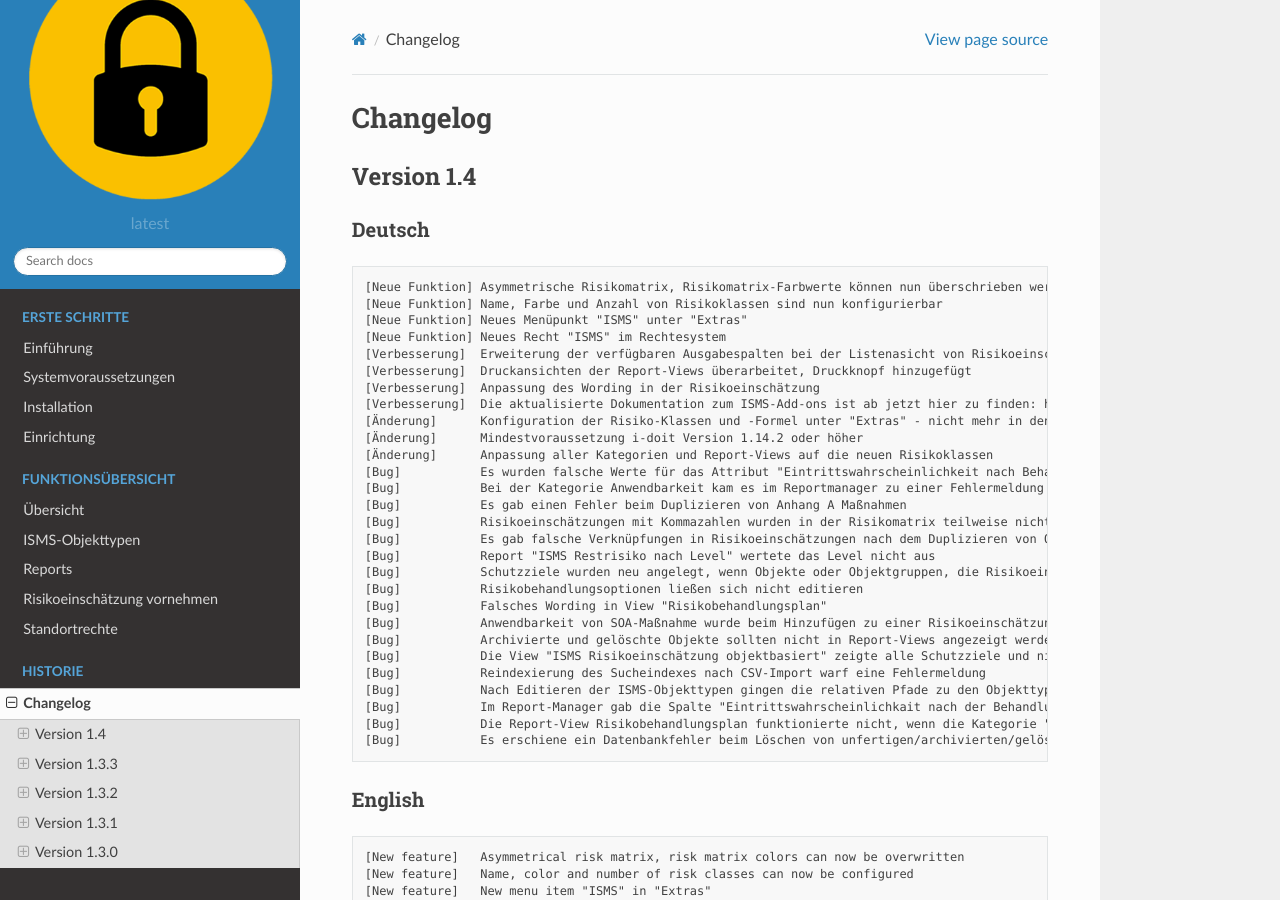
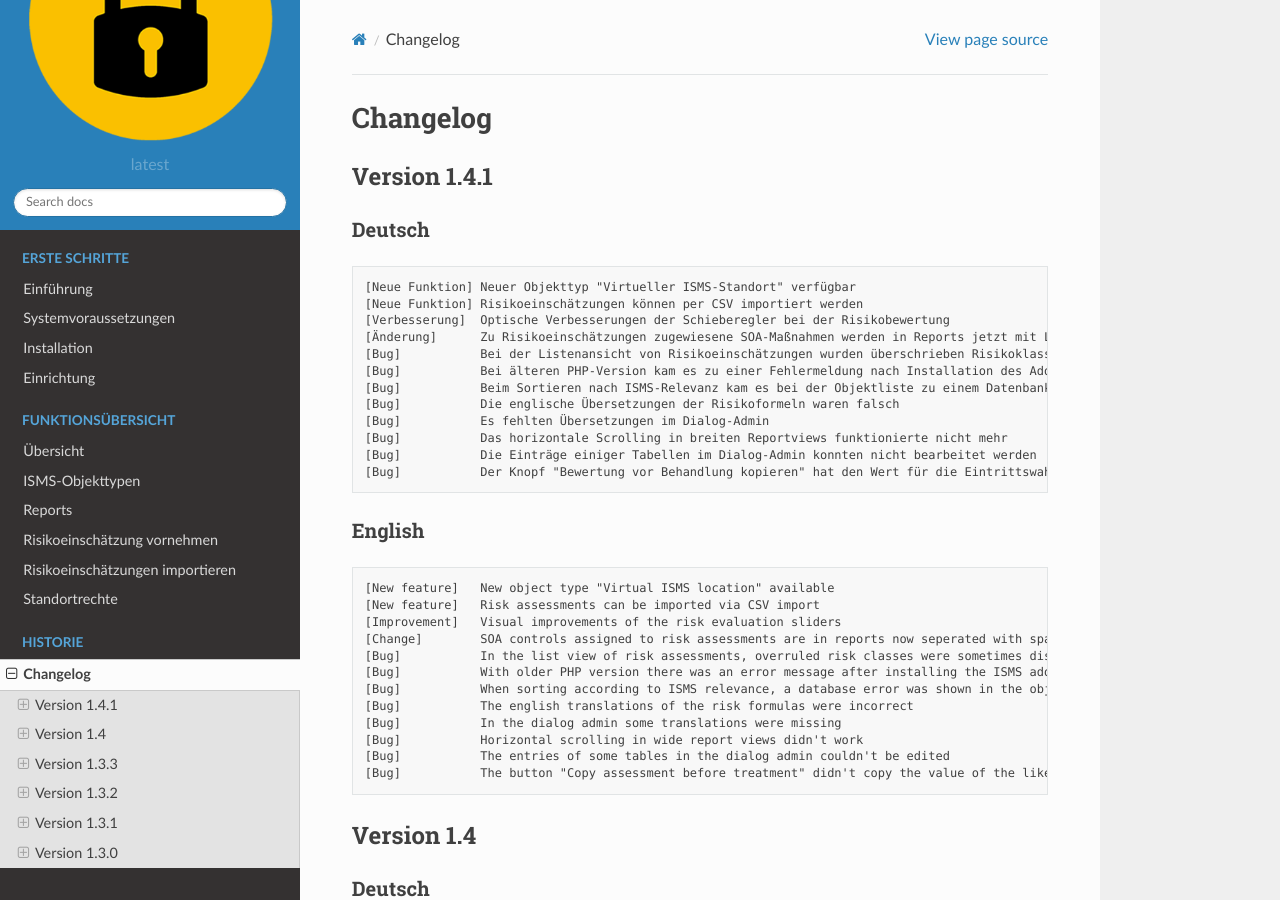
Before and after one commit to becon-de/isms.addon.docs, a Sphinx documentation site: the page built from doc/changelog.rst, in a window 1280 px wide and 900 px high. Built offline with Sphinx 7.4.7 and the Read the Docs theme 2.0.0, drawn with Linux system fonts in a browser that asks for light colours.

Commit message:
[Documented] ISMS-126 Update documentation for version 1.4.1 #time 1d

```diff
--- a/doc/changelog.rst
+++ b/doc/changelog.rst
@@ -1,6 +1,48 @@
 #########
 Changelog
 #########
+
+*************
+Version 1.4.1
+*************
+
+Deutsch
+=======
+::
+
+[Neue Funktion] Neuer Objekttyp "Virtueller ISMS-Standort" verfügbar
+[Neue Funktion] Risikoeinschätzungen können per CSV importiert werden
+[Verbesserung]  Optische Verbesserungen der Schieberegler bei der Risikobewertung
+[Änderung]      Zu Risikoeinschätzungen zugewiesene SOA-Maßnahmen werden in Reports jetzt mit Leerstellen getrennt, nicht mehr mit Komma
+[Bug]           Bei der Listenansicht von Risikoeinschätzungen wurden überschrieben Risikoklassen teilweise falsch angezeigt
+[Bug]           Bei älteren PHP-Version kam es zu einer Fehlermeldung nach Installation des Add-ons
+[Bug]           Beim Sortieren nach ISMS-Relevanz kam es bei der Objektliste zu einem Datenbankfehler
+[Bug]           Die englische Übersetzungen der Risikoformeln waren falsch
+[Bug]           Es fehlten Übersetzungen im Dialog-Admin
+[Bug]           Das horizontale Scrolling in breiten Reportviews funktionierte nicht mehr
+[Bug]           Die Einträge einiger Tabellen im Dialog-Admin konnten nicht bearbeitet werden
+[Bug]           Der Knopf "Bewertung vor Behandlung kopieren" hat den Wert für die Eintrittswahrscheinlichkeit nicht übernommen
+
+
+
+English
+=======
+::
+
+[New feature]   New object type "Virtual ISMS location" available
+[New feature]   Risk assessments can be imported via CSV import
+[Improvement]   Visual improvements of the risk evaluation sliders
+[Change]        SOA controls assigned to risk assessments are in reports now seperated with spaces instead of comma
+[Bug]           In the list view of risk assessments, overruled risk classes were sometimes displayes incorrectly
+[Bug]           With older PHP version there was an error message after installing the ISMS add-on
+[Bug]           When sorting according to ISMS relevance, a database error was shown in the object list
+[Bug]           The english translations of the risk formulas were incorrect
+[Bug]           In the dialog admin some translations were missing
+[Bug]           Horizontal scrolling in wide report views didn't work
+[Bug]           The entries of some tables in the dialog admin couldn't be edited
+[Bug]           The button "Copy assessment before treatment" didn't copy the value of the likelihood
+
+
 
 ***********
 Version 1.4
--- a/doc/einrichtung.rst
+++ b/doc/einrichtung.rst
@@ -52,7 +52,7 @@
 Alle Kataloge, die zum Import angeboten werden, sind in der ZIP-Datei des ISMS-Add-ons zu finden. Dazu muss zunächst die Zip-Datei entpackt und anschließend zu folgendem Pfad navigiert werden:
 **/src/classes/modules/iso27001/Catalogs**
 
-Die mitgelieferten Kataloge können über den CSV-Import von i-doit (unter |pfeil| Extras |pfeil| CMDB-Import |pfeil| CSV Import) importiert werden. Nach dem Auswählen der hochgeladenen CSV-Datei muss das Import-Profil"ISMS universal (new)"verwendet werden.
+Die mitgelieferten Kataloge können über den CSV-Import von i-doit (unter |pfeil| Extras |pfeil| CMDB-Import |pfeil| CSV Import) importiert werden. Nach dem Auswählen der hochgeladenen CSV-Datei muss das Import-Profil "ISMS universal (new)"verwendet werden.
 
 .. image:: img/einrichtung_4.PNG
 
--- a/doc/index.rst
+++ b/doc/index.rst
@@ -23,7 +23,8 @@
     uebersicht
     objekttypen
     reports
-    risikoeinschätzung
+    risikoeinschaetzung
+    import
     standortrechte
 
 .. toctree::
--- a/doc/standortrechte.rst
+++ b/doc/standortrechte.rst
@@ -5,5 +5,5 @@
 Um das Konzept der Rechtevergabe nach Standorten zu unterstützen, ist es möglich, in den Mandanteneinstellungen von i-doit die Option "Reportviews nach Standortrechten filtern" zu aktivieren.
 Dies bewirkt, dass in den vom ISMS-Add-on ausgelieferten Report Views nur die Risikoeinschätzungen einbezogen werden, die der Nutzer einsehen darf. Genauer heißt das, es wird geprüft, ob der Nutzer an den jeweiligen Objekten für die Kategorie "ISMS" das Recht "Ansehen" hat.
 
-Es ist weiterhin möglich die Kategorie "Standort" an Objekte vom Typ "SOA-Maßnahme" oder "Maßnahme Anhang A" zu konfigurieren um auch die Maßnahmen entsprechend Standorten zuweisen zu können.
-So wird es möglich, dass die Standorte selbst den Umsetzungstatus Ihrer Maßnahmen pflegen können, ohne den Status anderer Standorte einsehen zu können. Eine zentrale Stelle hingegen könnte eine Auswertung über alle Standorte ausgeben lassen (bzw. durch den Standortfilter auch jeweils einzelne Standorte).
+Es ist weiterhin möglich, die Kategorie "Standort" an Objekte vom Typ "SOA-Maßnahme" oder "Maßnahme Anhang A" zu konfigurieren, um auch die Maßnahmen entsprechend Standorten zuweisen zu können.
+So wird es möglich, dass die Standorte selbst den Umsetzungstatus ihrer eigenen Maßnahmen pflegen können, ohne den Status der Maßnahmen anderer Standorte einsehen zu können. Eine zentrale Stelle hingegen könnte eine Auswertung über alle Standorte ausgeben lassen (bzw. durch den Standortfilter auch jeweils einzelne Standorte).
--- a/doc/systemvoraussetzungen.rst
+++ b/doc/systemvoraussetzungen.rst
@@ -6,7 +6,7 @@
 
 Die aktuelle Version des ISMS-Add-on setzt die i-doit Version 1.14.2 voraus.
 
-.. warning::
+..  warning::
     Die Version 1.4 ist inkompatibel mit PHP Versionen < 7.3. Eine Installation auf PHP Version 7.2 führt ggf. zu einem Fehler in der i-doit Webanwendung und im Admin-Portal von i-doit. Dieses Problem wird mit Version 1.4.1 behoben werden.
 
 ..  note::
```
Also changed, not shown: other parts of doc/einrichtung.rst (+2 -2 lines), doc/import.rst (added, +36 -0 lines), doc/objekttypen.rst (+18 -0 lines), doc/img/virtual_location_100x100.jpg (added), doc/risikoeinschaetzung.rst (renamed from doc/risikoeinschätzung.rst).
